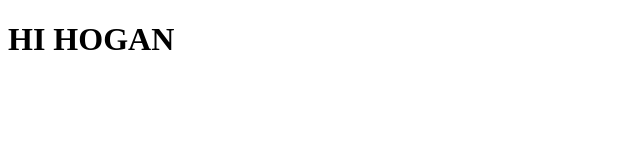
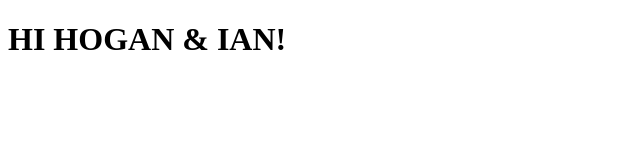
Before and after one commit to AutumnJ/AutumnJ-github-practice, a plain HTML site: page index.html in a window 1280 px wide. Shown: the whole page, without its empty margins (0-640 px from the left). Drawn offline with Linux system fonts and the light colour scheme.

Commit message:
content update

```diff
--- a/index.html
+++ b/index.html
@@ -4,6 +4,6 @@
 	<title>Code with Cats - AutumnJ - Tech Blog</title>
 </head>
 <body>
-<h1>HI HOGAN</h1>
+<h1>HI HOGAN & IAN! </h1>
 </body>
 </html>
```
